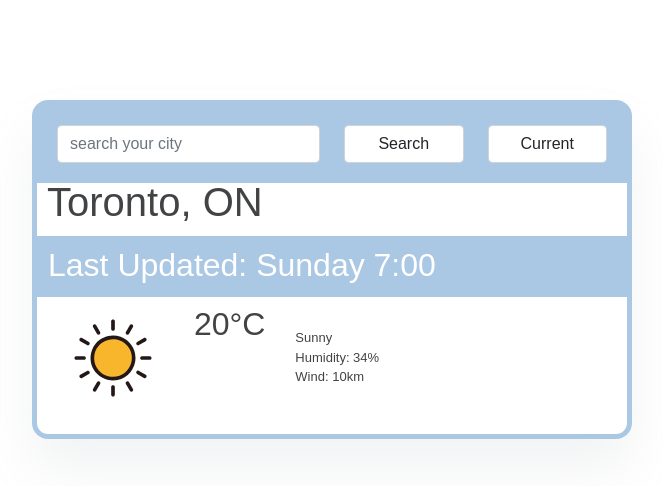
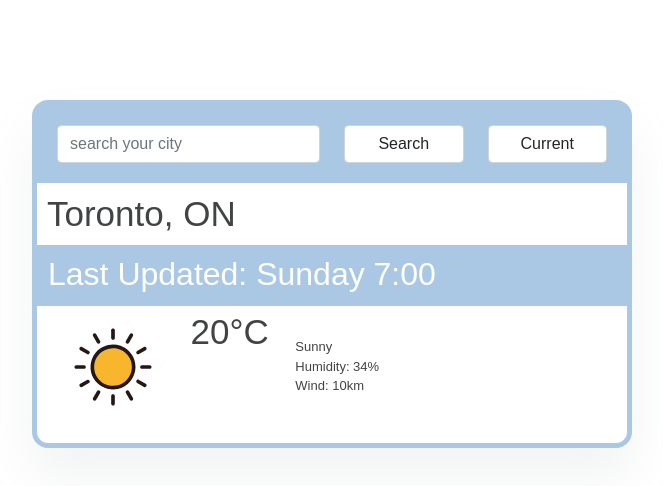
Before and after one commit to iktalk/react-weather-app, a React (Create React App) app: page / in a window 1280 px wide. Shown: the top 486 px of the page, without its empty margins (308-971 px from the left). Built offline with nearby package versions, Linux system fonts and the light colour scheme.

Commit message:
update styling on city component

```diff
--- a/src/City.css
+++ b/src/City.css
@@ -1,4 +1,4 @@
-h1 {
+.City h1 {
   margin-top: 15px;
   padding: 10px;
   margin-right: -15px;
--- a/src/Forecast.css
+++ b/src/Forecast.css
@@ -21,3 +21,7 @@
   font-size: 40px;
   margin-left: -10px;
 }
+
+.unitsActive {
+  font-size: 35px;
+}
--- a/src/Forecast.js
+++ b/src/Forecast.js
@@ -18,7 +18,7 @@ export default function Forecast() {
           <div className="col-2 temperature-date">
             <h2>
               <span id="current-temp"> </span>
-              <span className="units active"> 20°C </span>
+              <span className="unitsActive"> 20°C </span>
             </h2>
           </div>
           <div className="col-4">
```
